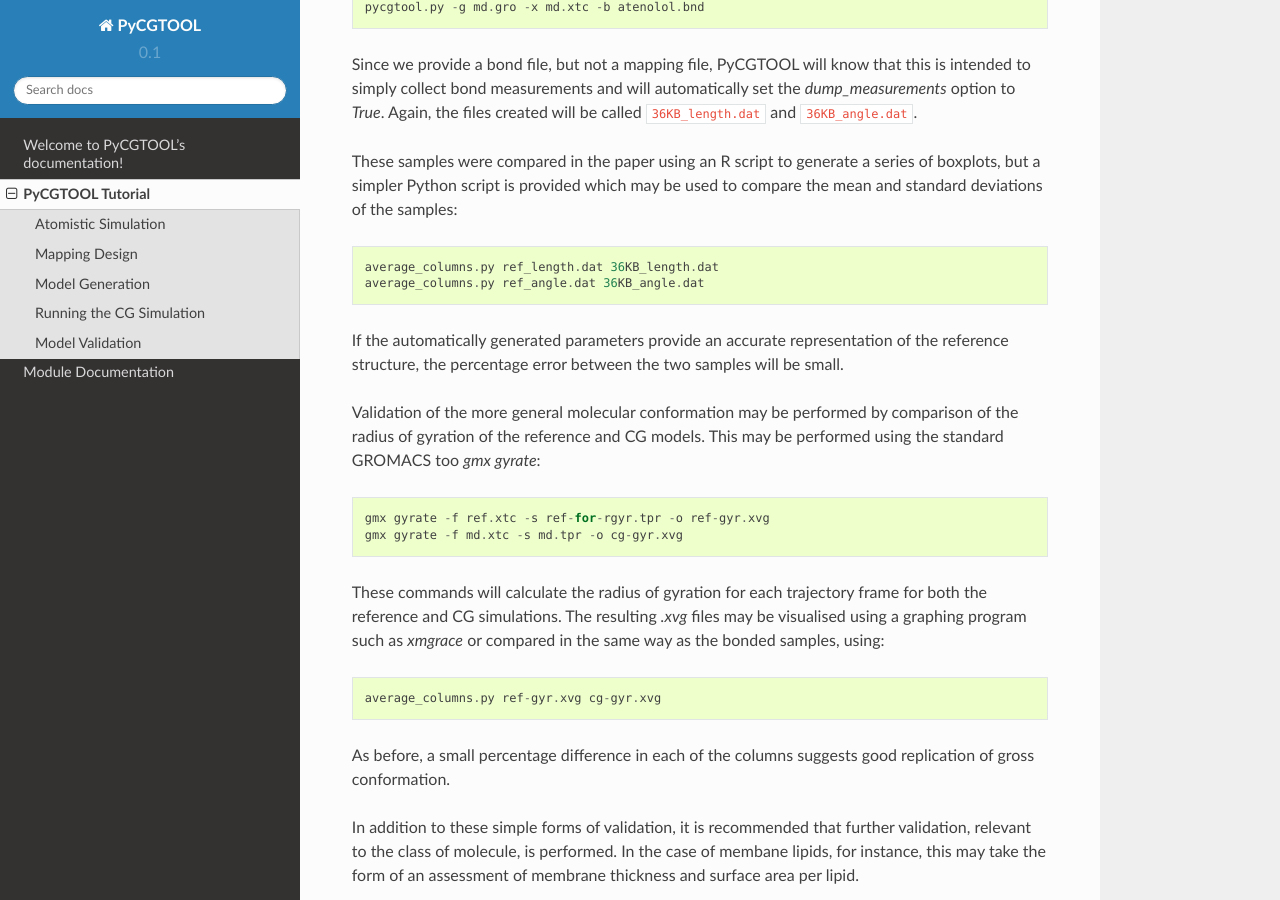
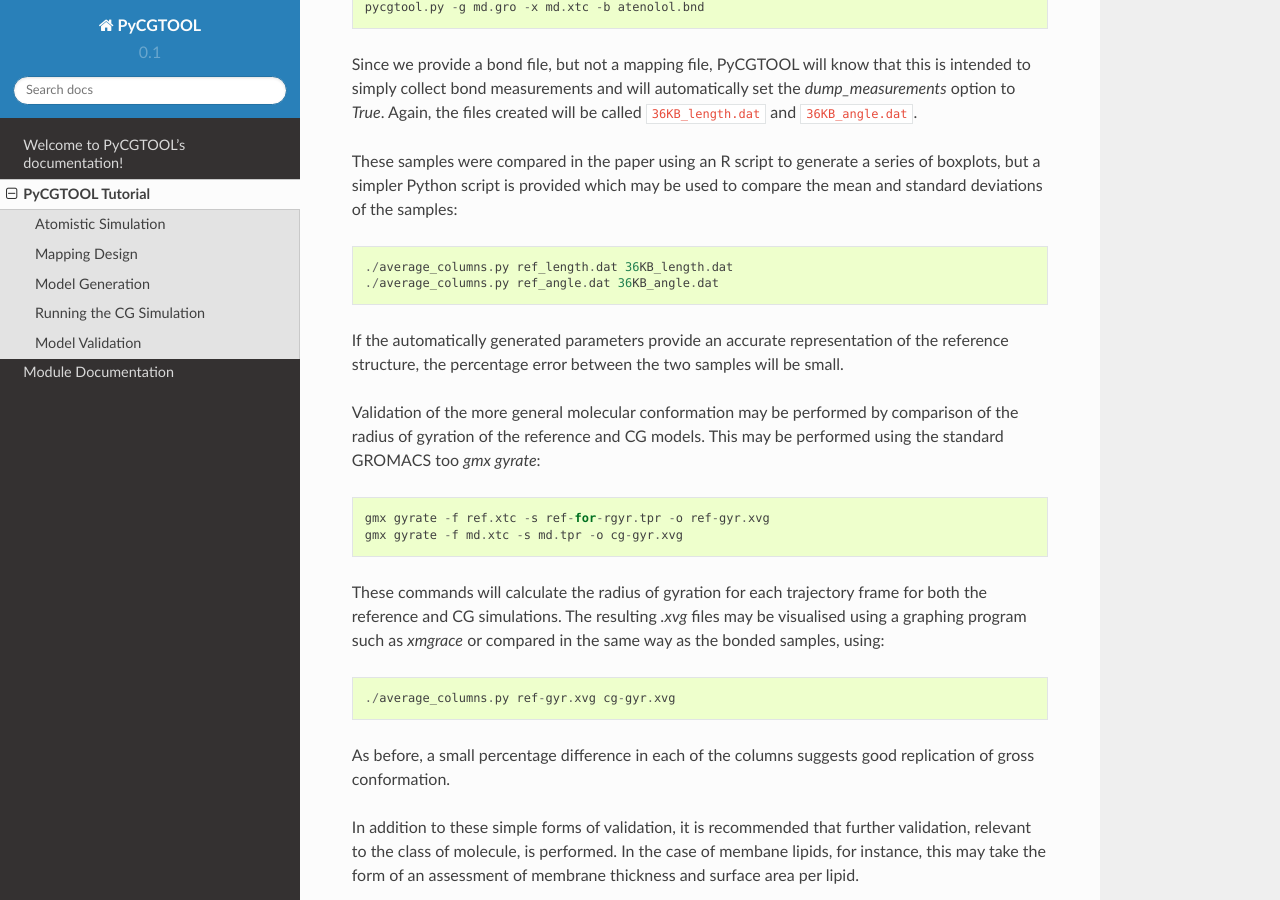
Before and after one commit to jag1g13/pycgtool, a Sphinx documentation site: the page built from doc/source/tutorial.rst, in a window 1280 px wide and 900 px high, scrolled down 3647 px. Built offline with Sphinx 7.4.7 and the Read the Docs theme 2.0.0, drawn with Linux system fonts in a browser that asks for light colours.

```diff
--- a/doc/source/tutorial.rst
+++ b/doc/source/tutorial.rst
@@ -127,8 +127,8 @@ Again, the files created will be called ``36KB_length.dat`` and ``36KB_angle.dat
 
 These samples were compared in the paper using an R script to generate a series of boxplots, but a simpler Python script is provided which may be used to compare the mean and standard deviations of the samples::
 
-    average_columns.py ref_length.dat 36KB_length.dat
-    average_columns.py ref_angle.dat 36KB_angle.dat
+    ./average_columns.py ref_length.dat 36KB_length.dat
+    ./average_columns.py ref_angle.dat 36KB_angle.dat
 
 If the automatically generated parameters provide an accurate representation of the reference structure, the percentage error between the two samples will be small.
 
@@ -141,7 +141,7 @@ This may be performed using the standard GROMACS too `gmx gyrate`::
 These commands will calculate the radius of gyration for each trajectory frame for both the reference and CG simulations.
 The resulting `.xvg` files may be visualised using a graphing program such as `xmgrace` or compared in the same way as the bonded samples, using::
 
-    average_columns.py ref-gyr.xvg cg-gyr.xvg
+    ./average_columns.py ref-gyr.xvg cg-gyr.xvg
 
 As before, a small percentage difference in each of the columns suggests good replication of gross conformation.
 
```
